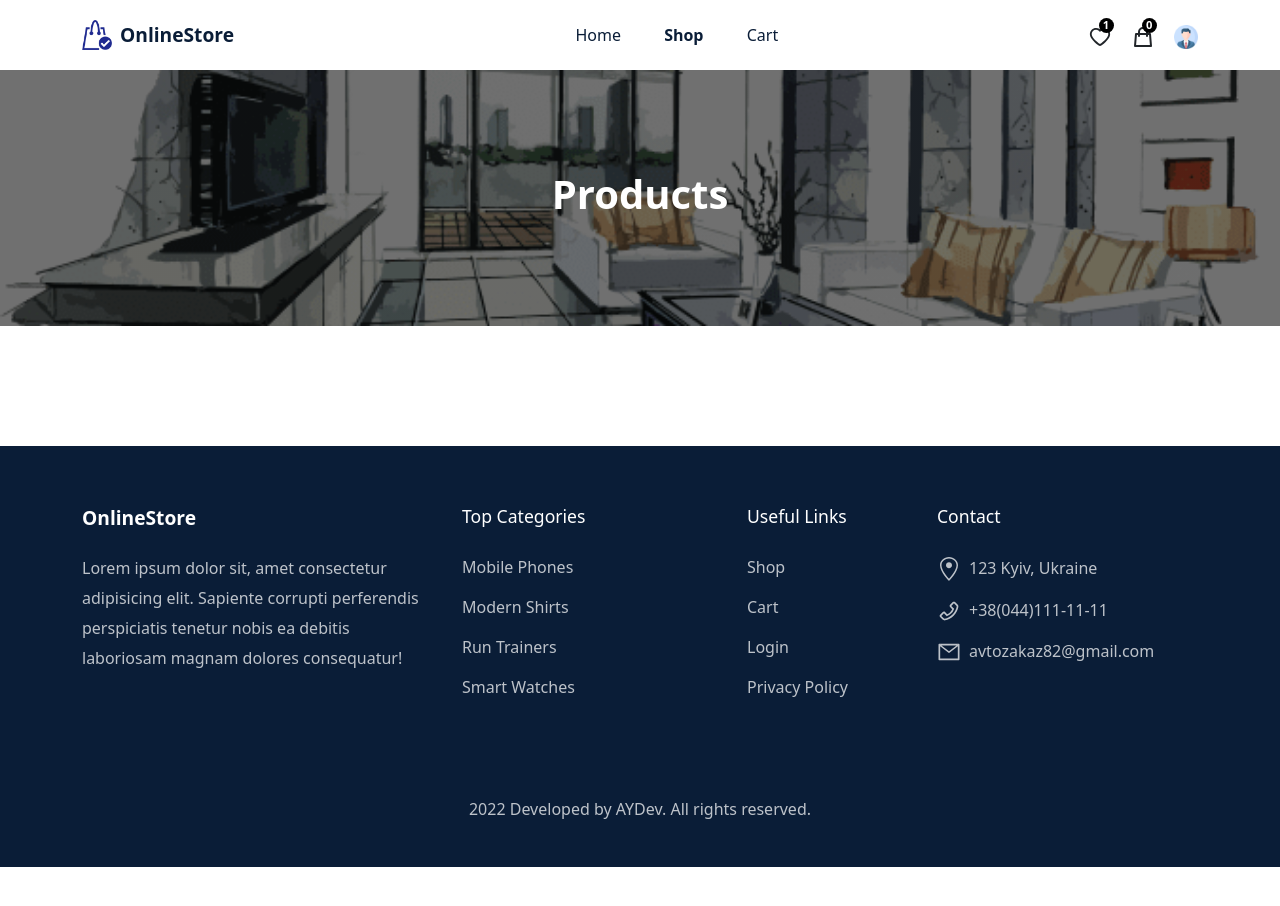
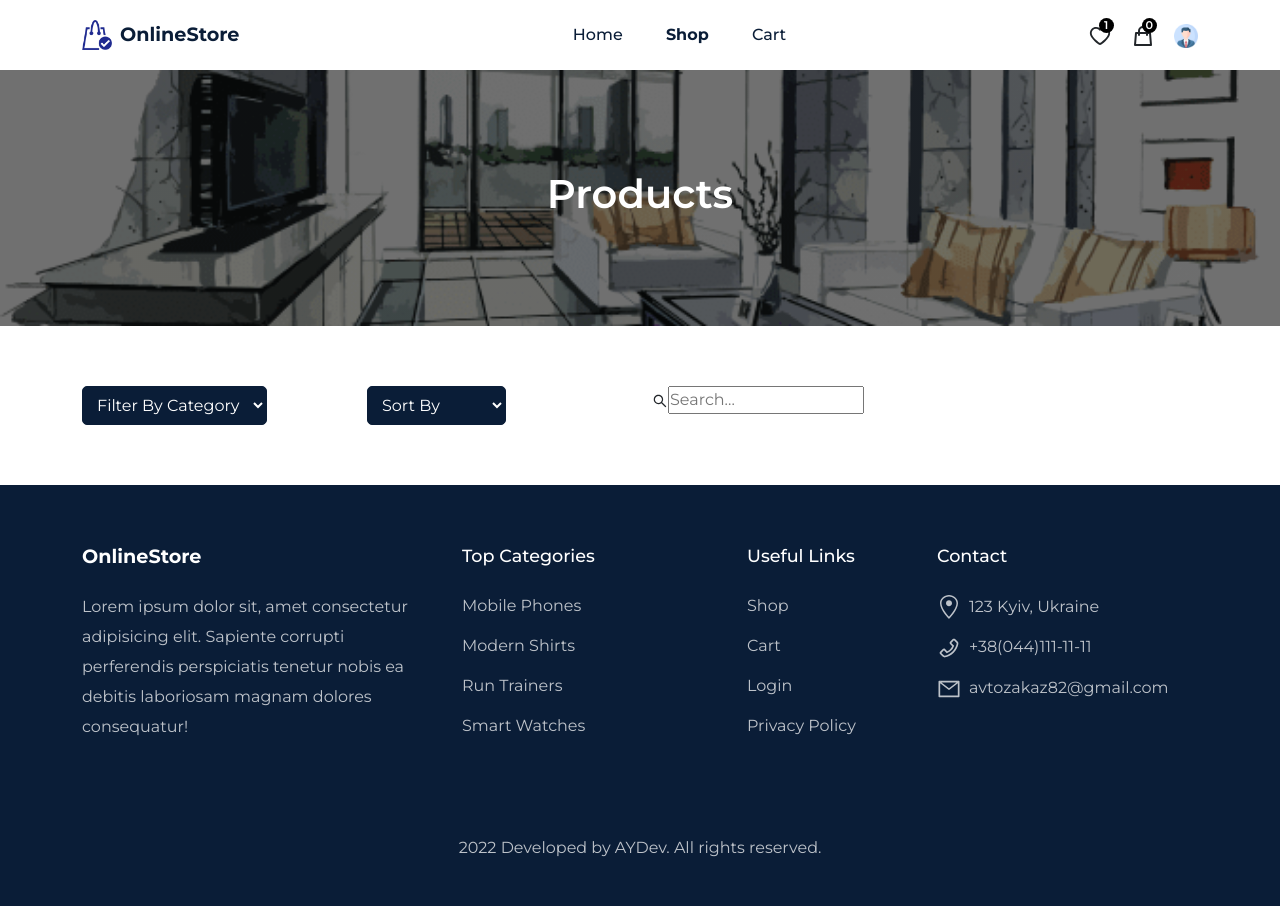
Before and after one commit to Aleksegoist/react-online-shop, a React (Create React App) app: page /shop in a window 1280 px wide. Before the commit the page ends 867 px from the top, so only its background shows below. Built offline with nearby package versions, Linux system fonts and the light colour scheme.

Commit message:
add select_shop

```diff
--- a/public/index.html
+++ b/public/index.html
@@ -7,6 +7,9 @@
   <meta name="viewport" content="width=device-width, initial-scale=1" />
   <meta name="theme-color" content="#000000" />
   <meta name="description" content="Web site created using create-react-app" />
+
+
+
 
   <title>React App</title>
 </head>
--- a/src/index.css
+++ b/src/index.css
@@ -16,6 +16,7 @@
   margin: 0;
   padding: 0;
   box-sizing: border-box;
+  font-family: 'Montserrat', sans-serif;
 }
 
 body {
--- a/src/index.js
+++ b/src/index.js
@@ -1,6 +1,5 @@
 import React from 'react';
 import ReactDOM from 'react-dom/client';
-import './index.css';
 import App from './App';
 import "bootstrap/dist/css/bootstrap.css";
 import { BrowserRouter } from 'react-router-dom';
--- a/src/pages/Shop.jsx
+++ b/src/pages/Shop.jsx
@@ -1,8 +1,12 @@
 import React from 'react';
+import '../styles/shop.css';
+
 import { Col, Container, Row } from 'reactstrap';
 
 import Helmet from '../components/helmet/Helmet';
 import CommonSection from '../components/ui/CommonSection';
+
+import { AiOutlineSearch } from 'react-icons/ai';
 
 const Shop = () => {
   return (
@@ -11,7 +15,35 @@ const Shop = () => {
       <section>
         <Container>
           <Row>
-            <Col></Col>
+            <Col lg='3' md='3'>
+              <div className='filter__widget'>
+                <select>
+                  <option>Filter By Category</option>
+                  <option value='sneakers'>Sneakers</option>
+                  <option value='mobile'>Mobile</option>
+                  <option value='shirts'>Shirts</option>
+                  <option value='wireless'>Wireless</option>
+                  <option value='watch'>Watch</option>
+                </select>
+              </div>
+            </Col>
+            <Col lg='3' md='3'>
+              <div className='filter__widget'>
+                <select>
+                  <option>Sort By</option>
+                  <option value='ascending'>Ascending</option>
+                  <option value='descending'>Descending</option>
+                </select>
+              </div>
+            </Col>
+            <Col lg='6' md='6'>
+              <div className='search__box'>
+                <span>
+                  <AiOutlineSearch />
+                </span>
+                <input type='text' placeholder='Search...' />
+              </div>
+            </Col>
           </Row>
         </Container>
       </section>
--- /dev/null
+++ b/src/styles/shop.css
@@ -0,0 +1,12 @@
+.filter__widget select {
+  padding: 8px 10px;
+  border: 1px solid var(--primary-color);
+  cursor: pointer;
+  border-radius: 5px;
+  background: var(--primary-color);
+  color: #fff;
+}
+
+.filter__widget select option {
+  font-size: 0.9rem;
+}
```
